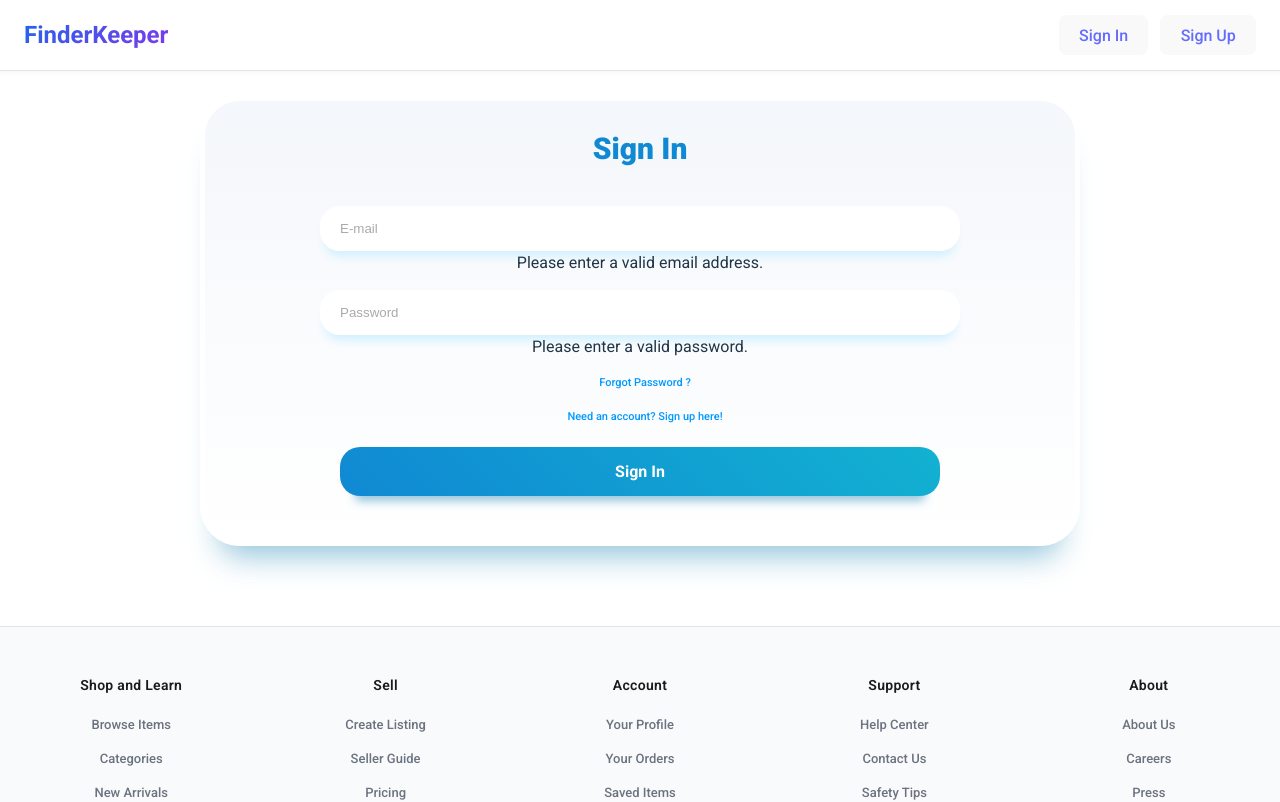
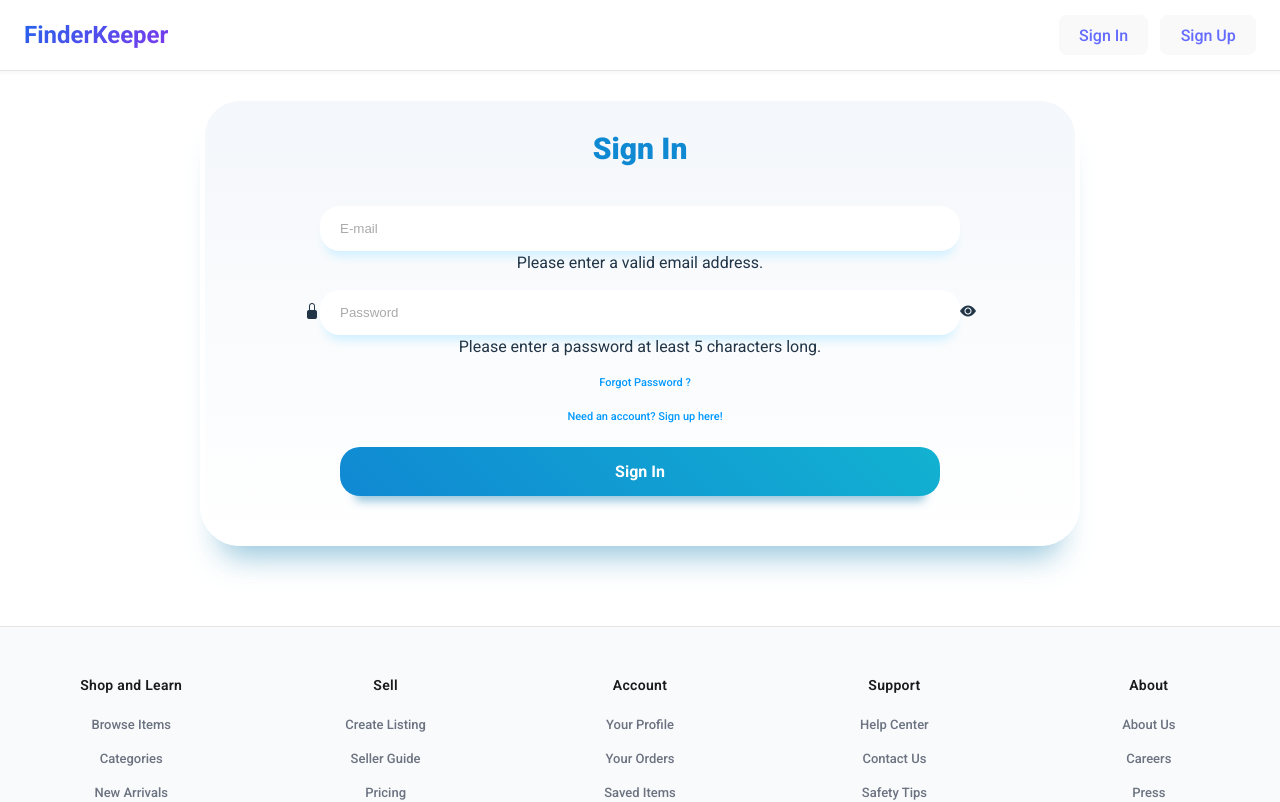
Before and after one commit to AntoineCrenshaw/FinderKeeper, a React (Vite) app in the folder frontend/: page /signin in a window 1280 px wide. Shown: the top 802 px of the page. Built offline with nearby package versions, Linux system fonts and the light colour scheme; no server answers.

Commit message:
Added auth paramater and option to show password

```diff
--- a/frontend/components/SignInForm.jsx
+++ b/frontend/components/SignInForm.jsx
@@ -3,13 +3,12 @@ import "../../frontend/components/styling/SignInForm.css";
 import { useNavigate } from "react-router-dom";
 import { userSignIn } from "../src/Services/api";
 import "react-toastify/dist/ReactToastify.css";
+import "bootstrap-icons/font/bootstrap-icons.css";
 
-function SignInForm({ showSuccess, showError }) {
+function SignInForm({ showSuccess, showError, setAuth }) {
   const [email, setEmail] = useState("");
   const [password, setPassword] = useState("");
-  const [error, setError] = useState(null);
-  const [loading, setLoading] = useState(false);
-  const [success, setSuccess] = useState(null);
+  const [showPassword, setShowPassword] = useState(false);
 
   const navigate = useNavigate();
 
@@ -40,23 +39,22 @@ function SignInForm({ showSuccess, showError }) {
   const handleSubmit = async (e) => {
     e.preventDefault();
     // Check for empty fields
-    if (!email.trim() || !password.trim()) {
-      setError("Both email and password are required");
-      return;
-    }
     try {
-      setLoading(true);
-      setError(null);
-      const data = await userSignIn({ email, password });
-      console.log("User signed in: ", data);
+      const response = await userSignIn(
+        { email, password },
+        { withCredentials: true },
+      );
+      console.log("User signed in: ", response);
+
+      showSuccess(response.message || "Successfully logged in!");
+      setAuth(response);
+      localStorage.setItem("auth", JSON.stringify(response)); // Save auth to local storage
       navigate("/");
-      setSuccess("Successfully logged in!");
-      setEmail("");
-      setPassword("");
     } catch (error) {
-      setError(error.response?.data?.message || "Failed to sign in.");
-    } finally {
-      setLoading(false);
+      const message =
+        error.response?.data?.message || "Invalid username or password";
+      showError(message);
+      console.log(message);
     }
   };
   return (
@@ -74,26 +72,40 @@ function SignInForm({ showSuccess, showError }) {
           type="email"
           name="email"
           id="email"
+          aria-describedby="email-addon"
           placeholder="E-mail"
           value={email}
           onChange={(e) => setEmail(e.target.value)}
-          disabled={loading}
         />
         <div className="invalid-feedback">
           Please enter a valid email address.
         </div>
+        <span className="input-grout-text" id="password-addon">
+          <i className="bi bi-lock-fill input-icon"></i>
+        </span>
         <input
           required
+          minLength={5}
           className="input"
-          type="password"
+          type={showPassword ? "text" : "password"}
           name="password"
           id="password"
           placeholder="Password"
           value={password}
           onChange={(e) => setPassword(e.target.value)}
-          disabled={loading}
         />
-        <div className="invalid-feedback">Please enter a valid password.</div>
+        <span
+          className="input-group-text"
+          onClick={() => setShowPassword(!showPassword)}
+        >
+          <i
+            className={`input-icon bi ${showPassword ? "bi-eye-slash-fill" : "bi-eye-fill"}`}
+          ></i>
+        </span>
+
+        <div className="invalid-feedback">
+          Please enter a password at least 5 characters long.
+        </div>
         <span className="forgot-password">
           <a href="#">Forgot Password ?</a>
         </span>
@@ -102,11 +114,9 @@ function SignInForm({ showSuccess, showError }) {
         </span>
 
         <button className="login-button" type="submit" onClick={handleSubmit}>
-          {loading ? "Signing in..." : "Sign In"}
+          Sign In
         </button>
       </form>
-      {error && <div style={{ color: "red" }}>{error}</div>}
-      {success && <div style={{ color: "green" }}>{success}</div>}
     </div>
   );
 }
```
